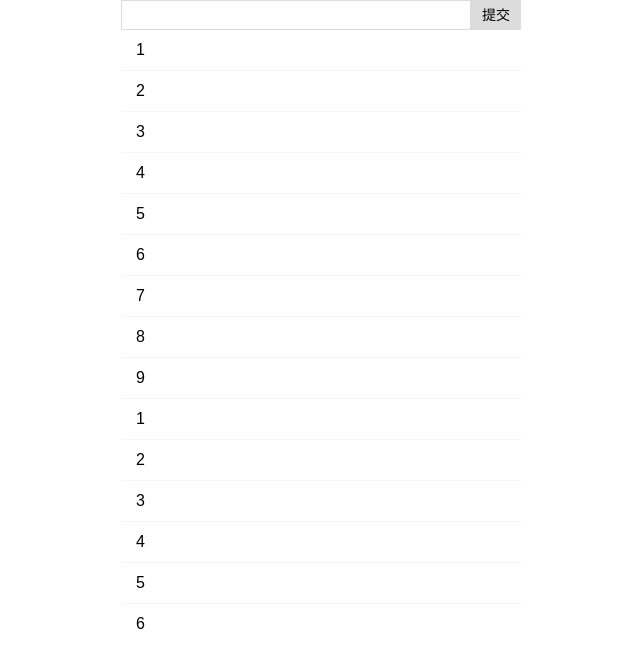
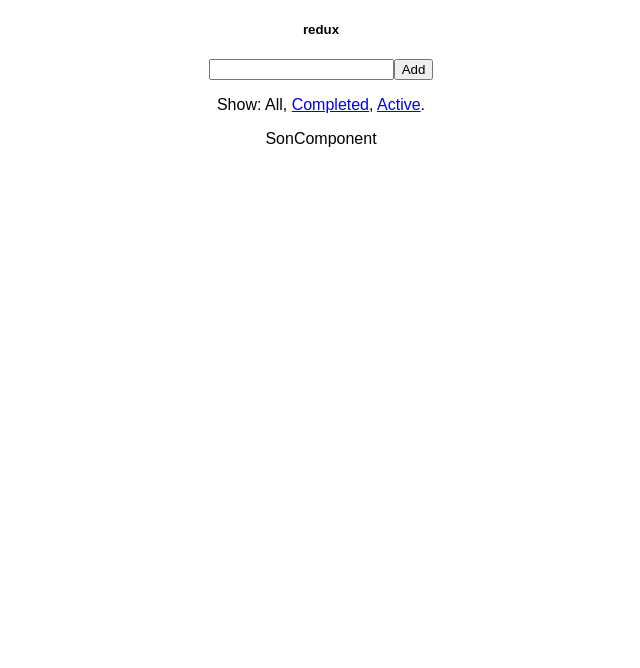
Before and after one commit to LuShui/mereact, a React (Create React App) app: page / in a window 1280 px wide. Shown: the top 668 px of the page, without its empty margins (319-959 px from the left). Built offline with nearby package versions, Linux system fonts and the light colour scheme.

Commit message:
add redux

```diff
--- a/src/home/App.js
+++ b/src/home/App.js
@@ -1,13 +1,14 @@
 import React from 'react'
 import './App.css'
 // import HomeComponent from '../base/HomeComponent'
-import TodoList from '../tolist/TodoList'
+// import TodoList from '../tolist/TodoList'
+import ParentComponent from '../redux/ParentComponent';
 
 class HelloMessage extends React.Component {
     render() {
         return (
             <div className="App">
-                <TodoList></TodoList>
+                <ParentComponent></ParentComponent>
             </div>
         );
     }
--- /dev/null
+++ b/src/redux/AddTodo.js
@@ -0,0 +1,24 @@
+/**
+ * Created by Administrator on 2017/10/20.
+ */
+import React, { Component, PropTypes } from 'react'
+
+export default class AddTodo extends Component {
+    render() {
+        return (
+            <div>
+                <input type='text' ref='input' />
+                <button onClick={(e) => this.handleClick(e)}>
+                    Add
+                </button>
+            </div>
+        )
+    }
+
+    handleClick(e) {
+        const node = this.refs.input
+        const text = node.value.trim()
+        this.props.onAddClick(text)
+        node.value = ''
+    }
+}
--- /dev/null
+++ b/src/redux/ChildComponent.js
@@ -0,0 +1,59 @@
+/**
+ * Created by Administrator on 2017/10/19.
+ */
+import React, { Component, PropTypes } from 'react'
+import { connect } from 'react-redux'
+import { addTodo, completeTodo, setVisibilityFilter, VisibilityFilters } from './action'
+import AddTodo from './AddTodo'
+import TodoList from './TodoList'
+import Footer from './Footer'
+
+class App extends Component {
+    render() {
+        // Injected by connect() call:
+        const { dispatch, visibleTodos, visibilityFilter } = this.props
+        return (
+            <div>
+                <AddTodo
+                    onAddClick={text =>
+                        dispatch(addTodo(text))
+                    } />
+                <TodoList
+                    todos={visibleTodos}
+                    onTodoClick={index =>
+                        dispatch(completeTodo(index))
+                    } />
+                <Footer
+                    filter={visibilityFilter}
+                    onFilterChange={nextFilter =>
+                        dispatch(setVisibilityFilter(nextFilter))
+                    } />
+            </div>
+        )
+    }
+}
+
+
+
+function selectTodos(todos, filter) {
+    switch (filter) {
+        case VisibilityFilters.SHOW_ALL:
+            return todos
+        case VisibilityFilters.SHOW_COMPLETED:
+            return todos.filter(todo => todo.completed)
+        case VisibilityFilters.SHOW_ACTIVE:
+            return todos.filter(todo => !todo.completed)
+    }
+}
+
+// Which props do we want to inject, given the global state?
+// Note: use https://github.com/faassen/reselect for better performance.
+function select(state) {
+    return {
+        visibleTodos: selectTodos(state.todos, state.visibilityFilter),
+        visibilityFilter: state.visibilityFilter
+    }
+}
+
+// 包装 component ，注入 dispatch 和 state 到其默认的 connect(select)(App) 中；
+export default connect(select)(App)
--- /dev/null
+++ b/src/redux/Footer.js
@@ -0,0 +1,38 @@
+/**
+ * Created by Administrator on 2017/10/20.
+ */
+
+
+import React, { Component, PropTypes } from 'react'
+
+export default class Footer extends Component {
+    renderFilter(filter, name) {
+        if (filter === this.props.filter) {
+            return name
+        }
+
+        return (
+            <a href='#' onClick={e => {
+                e.preventDefault()
+                this.props.onFilterChange(filter)
+            }}>
+                {name}
+            </a>
+        )
+    }
+
+    render() {
+        return (
+            <p>
+                Show:
+                {' '}
+                {this.renderFilter('SHOW_ALL', 'All')}
+                {', '}
+                {this.renderFilter('SHOW_COMPLETED', 'Completed')}
+                {', '}
+                {this.renderFilter('SHOW_ACTIVE', 'Active')}
+                .
+            </p>
+        )
+    }
+}
--- /dev/null
+++ b/src/redux/ParentComponent.js
@@ -0,0 +1,41 @@
+/**
+ * Created by Administrator on 2017/10/19.
+ */
+import React from 'react'
+import ChildComponent from './ChildComponent';
+import SonComponent from './SonComponent';
+
+import { Provider } from 'react-redux'
+import store from './store'
+
+
+
+class ParentComponent extends React.Component{
+    constructor(props){
+        super(props);
+        this.clickfunc = this.clickfunc.bind(this);
+    }
+
+    clickfunc(){
+        store.dispatch('addTodo',{
+            type:'addTodo'
+        });
+    }
+
+    render(){
+        return(
+            <div>
+                <Provider store={store}>
+                    <div>
+                        <h5 onClick={this.clickfunc}>redux</h5>
+                        <ChildComponent></ChildComponent>
+                        <SonComponent></SonComponent>
+                    </div>
+                </Provider>
+            </div>
+        )
+    }
+}
+
+
+export default ParentComponent;
--- /dev/null
+++ b/src/redux/SonComponent.js
@@ -0,0 +1,15 @@
+/**
+ * Created by Administrator on 2017/10/19.
+ */
+import React from 'react'
+
+class SonComponent extends React.Component{
+
+    render(){
+        return(
+            <div>SonComponent</div>
+        )
+    }
+}
+
+export default SonComponent;
--- /dev/null
+++ b/src/redux/Todo.js
@@ -0,0 +1,20 @@
+/**
+ * Created by Administrator on 2017/10/20.
+ */
+
+import React, { Component, PropTypes } from 'react'
+
+export default class Todo extends Component {
+    render() {
+        return (
+            <li
+                onClick={this.props.onClick}
+                style={{
+                    textDecoration: this.props.completed ? 'line-through' : 'none',
+                    cursor: this.props.completed ? 'default' : 'pointer'
+                }}>
+                {this.props.text}
+            </li>
+        )
+    }
+}
--- /dev/null
+++ b/src/redux/TodoList.js
@@ -0,0 +1,20 @@
+/**
+ * Created by Administrator on 2017/10/20.
+ */
+
+import React, { Component, PropTypes } from 'react'
+import Todo from './Todo'
+
+export default class TodoList extends Component {
+    render() {
+        return (
+            <ul>
+                {this.props.todos.map((todo, index) =>
+                    <Todo {...todo}
+                          key={index}
+                          onClick={() => this.props.onTodoClick(index)} />
+                )}
+            </ul>
+        )
+    }
+}
--- /dev/null
+++ b/src/redux/action.js
@@ -0,0 +1,34 @@
+/*
+ * action 类型
+ */
+
+export const ADD_TODO = 'ADD_TODO';
+export const COMPLETE_TODO = 'COMPLETE_TODO';
+export const SET_VISIBILITY_FILTER = 'SET_VISIBILITY_FILTER'
+export const TOGGLE_TODO = 'TOGGLE_TODO'
+
+/*
+ * 其它的常量
+ */
+
+export const VisibilityFilters = {
+    SHOW_ALL: 'SHOW_ALL',
+    SHOW_COMPLETED: 'SHOW_COMPLETED',
+    SHOW_ACTIVE: 'SHOW_ACTIVE'
+};
+
+/*
+ * action 创建函数
+ */
+
+export function addTodo(text) {
+    return { type: ADD_TODO, text }
+}
+
+export function completeTodo(index) {
+    return { type: COMPLETE_TODO, index }
+}
+
+export function setVisibilityFilter(filter) {
+    return { type: SET_VISIBILITY_FILTER, filter }
+}
--- /dev/null
+++ b/src/redux/reducers.js
@@ -0,0 +1,46 @@
+/**
+ * Created by Administrator on 2017/10/20.
+ */
+import { combineReducers } from 'redux'
+import { ADD_TODO, TOGGLE_TODO, SET_VISIBILITY_FILTER, VisibilityFilters } from './action'
+const { SHOW_ALL } = VisibilityFilters
+
+function visibilityFilter(state = SHOW_ALL, action) {
+    switch (action.type) {
+        case SET_VISIBILITY_FILTER:
+            return action.filter
+        default:
+            return state
+    }
+}
+
+function todos(state = [], action) {
+    switch (action.type) {
+        case ADD_TODO:
+            return [
+                ...state,
+                {
+                    text: action.text,
+                    completed: false
+                }
+            ]
+        case TOGGLE_TODO:
+            return state.map((todo, index) => {
+                if (index === action.index) {
+                    return Object.assign({}, todo, {
+                        completed: !todo.completed
+                    })
+                }
+                return todo
+            })
+        default:
+            return state
+    }
+}
+
+const todoApp = combineReducers({
+    visibilityFilter,
+    todos
+})
+
+export default todoApp
--- /dev/null
+++ b/src/redux/store.js
@@ -0,0 +1,10 @@
+/**
+ * Created by Administrator on 2017/10/19.
+ */
+
+import { createStore } from 'redux'
+import todoApp from './reducers'
+
+let store = createStore(todoApp)
+
+export default store;
```
Also changed, not shown: package.json (+5 -2 lines).
